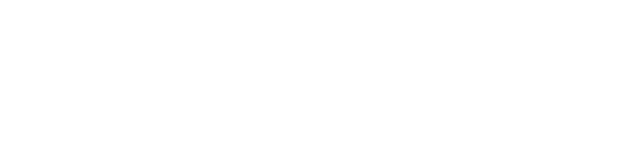
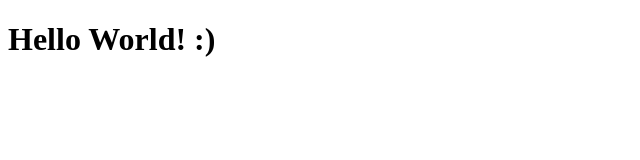
Before and after one commit to David-J-Hwang/TEST, a plain HTML site: page index.html in a window 1280 px wide. Shown: the whole page, without its empty margins (0-640 px from the left). Drawn offline with Linux system fonts and the light colour scheme.

Commit message:
Second commit

```diff
--- a/index.html
+++ b/index.html
@@ -3,7 +3,9 @@
   <head>
     <meta charset="UTF-8" />
     <meta name="viewport" content="width=device-width, initial-scale=1.0" />
-    <title>Document</title>
+    <title>TEST</title>
   </head>
-  <body></body>
+  <body>
+    <h1>Hello World! :)</h1>
+  </body>
 </html>
```
